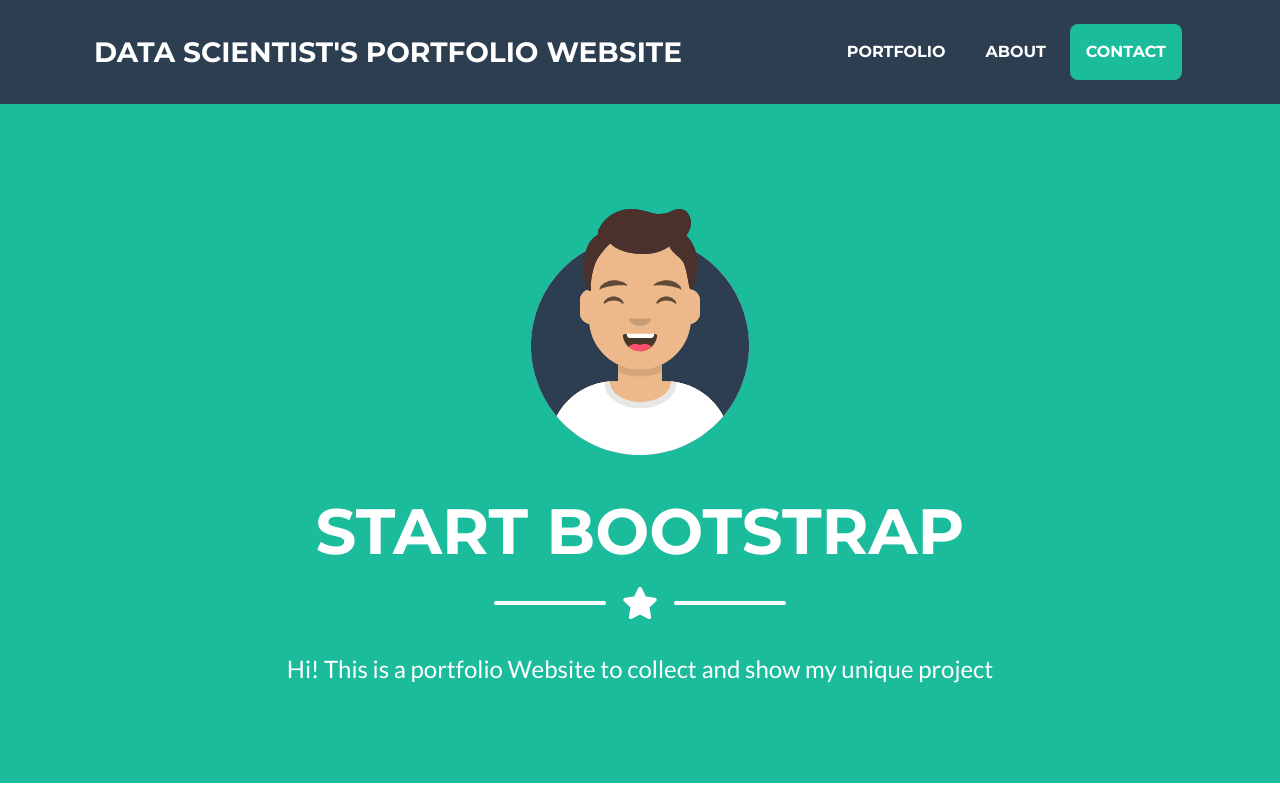
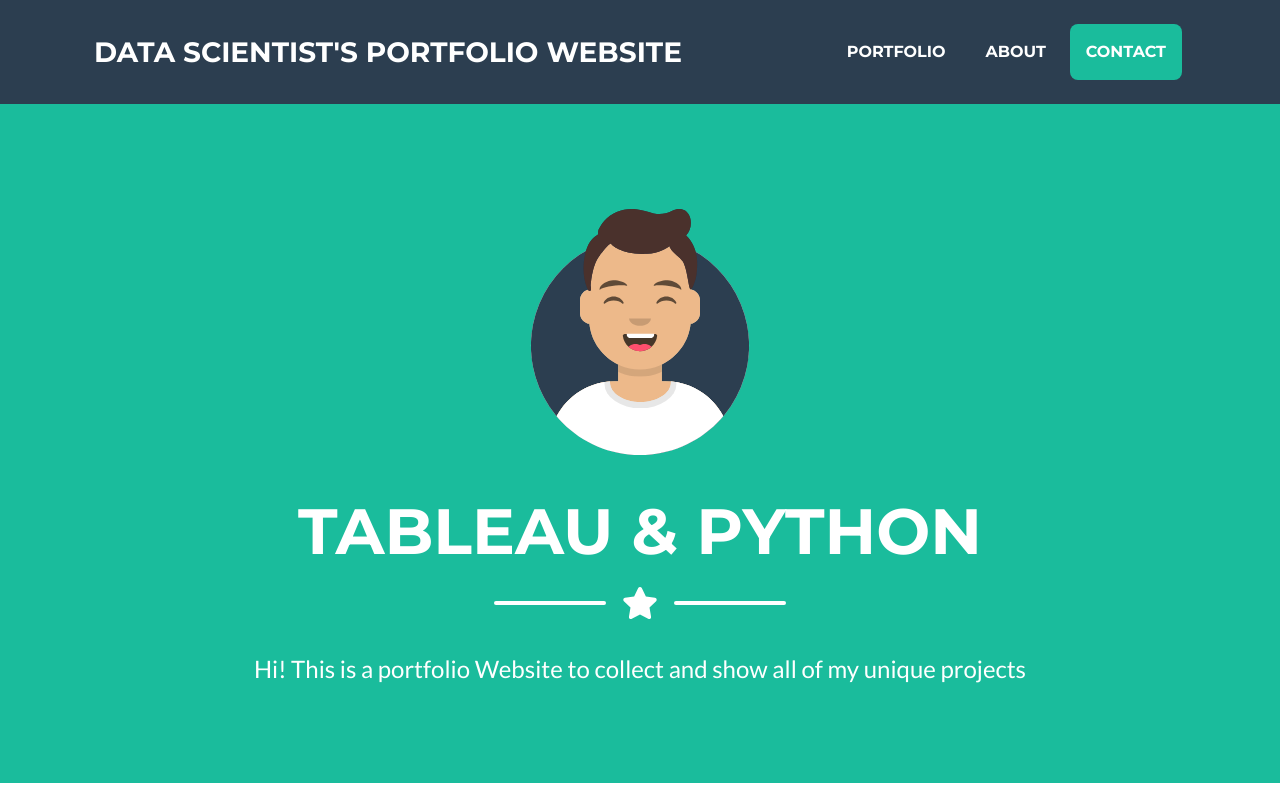
Before and after one commit to dhktdpqjf/portfolio_1, a plain HTML site: page index.html in a window 1280 px wide. Shown: the top 800 px of the page. Drawn offline with nearby package versions, Linux system fonts and the light colour scheme.

Commit message:
change title2

```diff
--- a/index.html
+++ b/index.html
@@ -40,7 +40,7 @@
                 <!-- Masthead Avatar Image-->
                 <img class="masthead-avatar mb-5" src="assets/img/avataaars.svg" alt="" />
                 <!-- Masthead Heading-->
-                <h1 class="masthead-heading text-uppercase mb-0">Start Bootstrap</h1>
+                <h1 class="masthead-heading text-uppercase mb-0">Tableau & Python</h1>
                 <!-- Icon Divider-->
                 <div class="divider-custom divider-light">
                     <div class="divider-custom-line"></div>
@@ -48,7 +48,7 @@
                     <div class="divider-custom-line"></div>
                 </div>
                 <!-- Masthead Subheading-->
-                <p class="masthead-subheading font-weight-light mb-0">Hi! This is a portfolio Website to collect and show my unique project</p>
+                <p class="masthead-subheading font-weight-light mb-0">Hi! This is a portfolio Website to collect and show all of my unique projects</p>
             </div>
         </header>
         <!-- Portfolio Section-->
```
